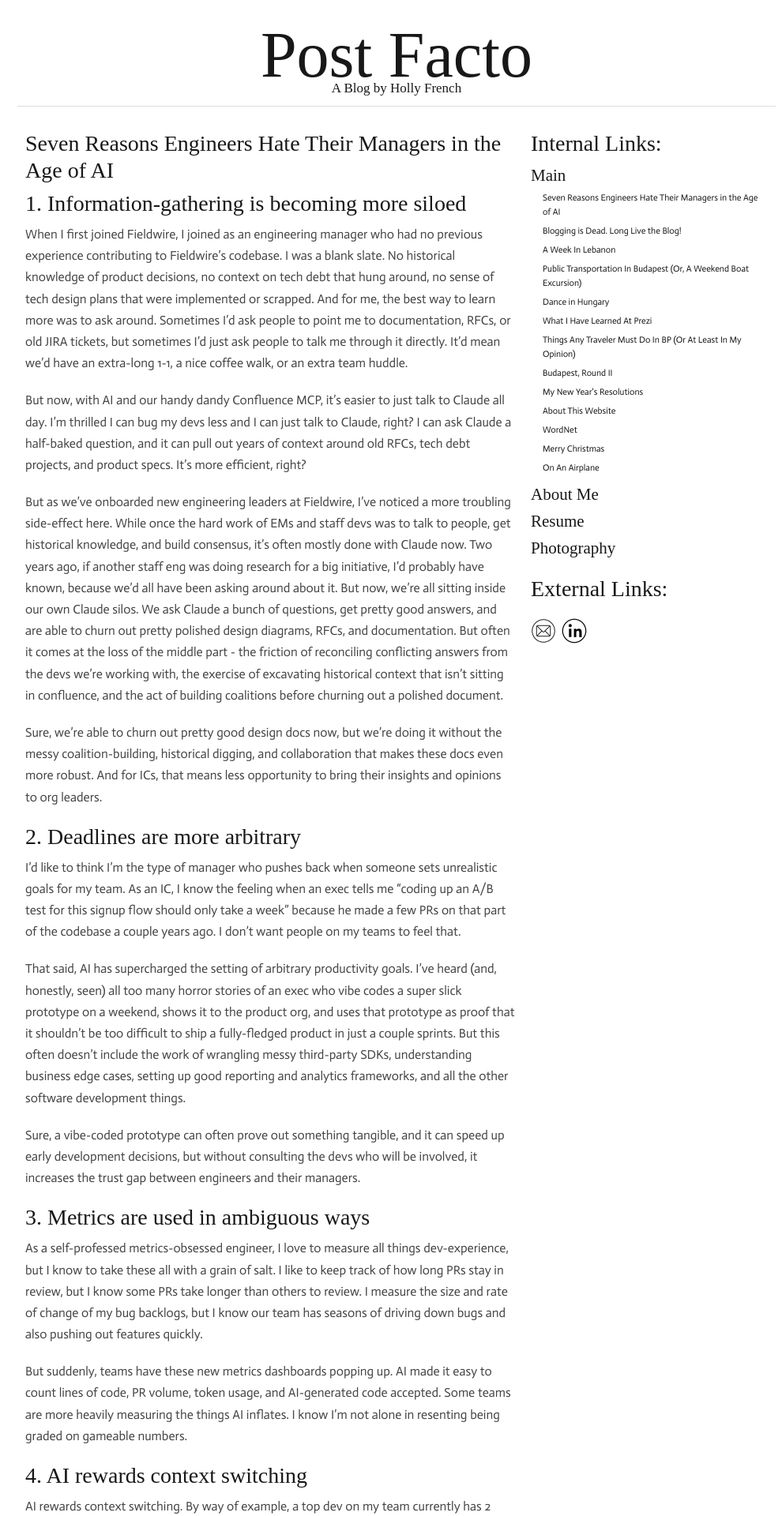
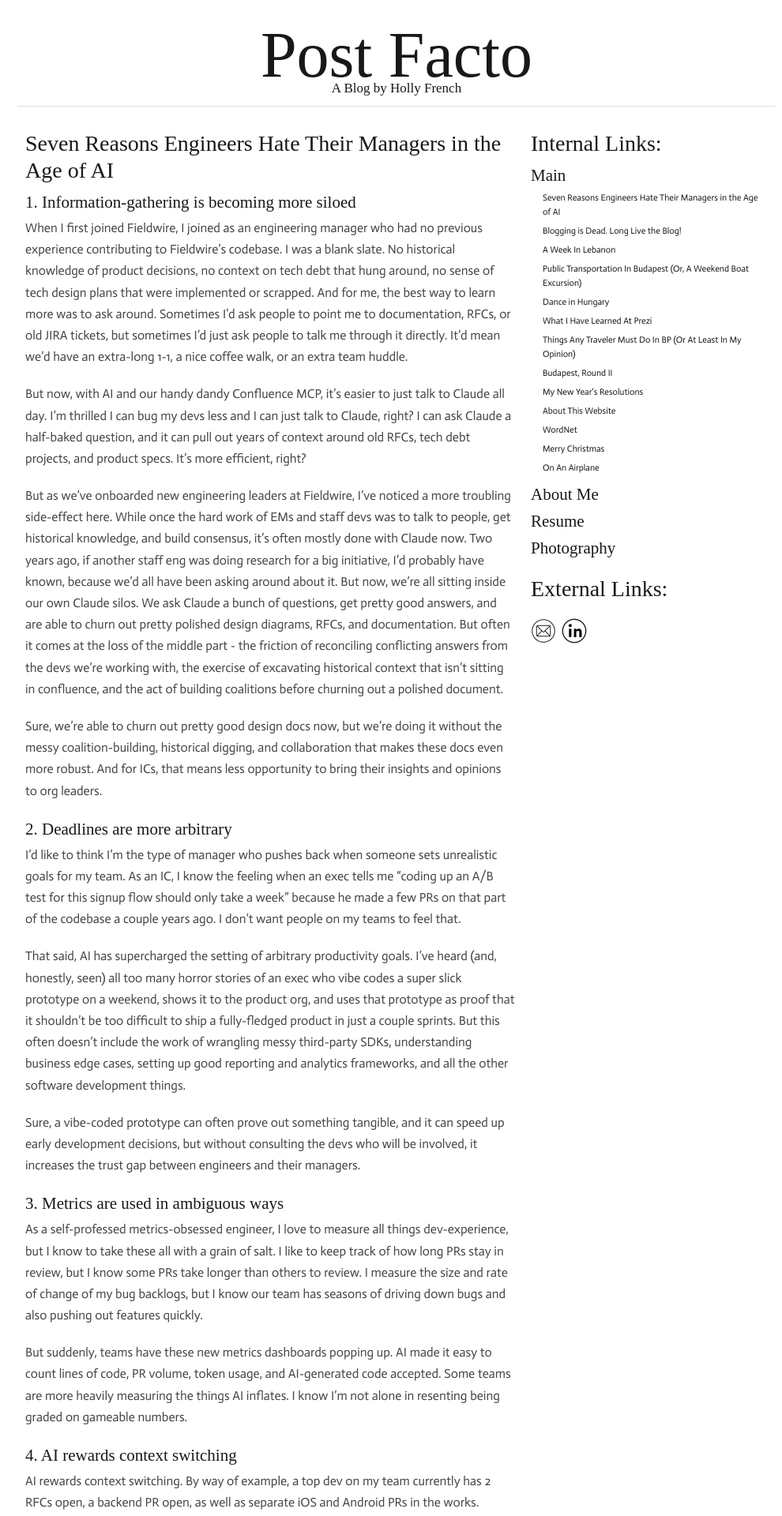
Before and after one commit to phrenchphry11/phrenchphry11.github.com, a Jekyll site: the page built from _posts/2026-08-12-Seven-Reasons-Engineers-Hate-Their-Managers.md, in a window 1280 px wide. Shown: the top 1920 px of the page at 79% size, without its empty margins (138-1128 px from the left). Built offline with Jekyll 4.4.1, drawn with Linux system fonts in a browser that asks for light colours; nearby versions of some CDN libraries; some web fonts are replaced; Markdown is read by kramdown in place of the engine named in the settings; comment, search, counter and statistics services are not loaded.

Commit message:
Shrink section headers further to h4
Co-Authored-By: Claude Sonnet 5 <noreply@anthropic.com>

```diff
--- a/_posts/2026-08-12-Seven-Reasons-Engineers-Hate-Their-Managers.md
+++ b/_posts/2026-08-12-Seven-Reasons-Engineers-Hate-Their-Managers.md
@@ -5,7 +5,7 @@ comments: true
 excerpt: AI has changed a lot in our day-to-day as EMs and ICs.  Here are seven reasons engineers are losing trust in their managers right now, but also the case for hope.
 ---
 
-### 1. Information-gathering is becoming more siloed
+#### 1. Information-gathering is becoming more siloed
 
 When I first joined Fieldwire, I joined as an engineering manager who had no previous experience contributing to Fieldwire's codebase.  I was a blank slate.  No historical knowledge of product decisions, no context on tech debt that hung around, no sense of tech design plans that were implemented or scrapped.  And for me, the best way to learn more was to ask around.  Sometimes I'd ask people to point me to documentation, RFCs, or old JIRA tickets, but sometimes I'd just ask people to talk me through it directly.  It'd mean we'd have an extra-long 1-1, a nice coffee walk, or an extra team huddle.
 
@@ -16,7 +16,7 @@ But as we've onboarded new engineering leaders at Fieldwire, I've noticed a more
 Sure, we're able to churn out pretty good design docs now, but we're doing it without the messy coalition-building, historical digging, and collaboration that makes these docs even more robust.  And for ICs, that means less opportunity to bring their insights and opinions to org leaders.
 
 
-### 2. Deadlines are more arbitrary
+#### 2. Deadlines are more arbitrary
 
 I'd like to think I'm the type of manager who pushes back when someone sets unrealistic goals for my team.  As an IC, I know the feeling when an exec tells me "coding up an A/B test for this signup flow should only take a week" because he made a few PRs on that part of the codebase a couple years ago. I don't want people on my teams to feel that.
 
@@ -24,13 +24,13 @@ That said, AI has supercharged the setting of arbitrary productivity goals.  I'v
 
 Sure, a vibe-coded prototype can often prove out something tangible, and it can speed up early development decisions, but without consulting the devs who will be involved, it increases the trust gap between engineers and their managers.
 
-### 3. Metrics are used in ambiguous ways
+#### 3. Metrics are used in ambiguous ways
 
 As a self-professed metrics-obsessed engineer, I love to measure all things dev-experience, but I know to take these all with a grain of salt.  I like to keep track of how long PRs stay in review, but I know some PRs take longer than others to review.  I measure the size and rate of change of my bug backlogs, but I know our team has seasons of driving down bugs and also pushing out features quickly.
 
 But suddenly, teams have these new metrics dashboards popping up.  AI made it easy to count lines of code, PR volume, token usage, and AI-generated code accepted.  Some teams are more heavily measuring the things AI inflates. I know I'm not alone in resenting being graded on gameable numbers.
 
-### 4. AI rewards context switching
+#### 4. AI rewards context switching
 
 AI rewards context switching.  By way of example, a top dev on my team currently has 2 RFCs open, a backend PR open, as well as separate iOS and Android PRs in the works.  Claude is great at cruising through these different workstreams, and this dev's commit numbers this month are through the roof.
 
@@ -38,19 +38,19 @@ The problem?  Engineering managers are fundamentally supposed to be GOOD at cont
 
 And I worry this will deepen the problem.  EMs are used to context switching, AI supercharges IC-level context switching.  EMs can easily capitalize on an IC's fragmented attention by jamming in more planning meetings, sprint ceremonies, all while losing sight of the most important thing to protect: an IC's focus.
 
-### 5. Performance expectations are subtly changing
+#### 5. Performance expectations are subtly changing
 
 We've heard a lot about the collapsing of R&D roles in software orgs now.  PMs can vibe code prototypes, and engineers can free up their time to help make product decisions.  It feels like everyone's mental model of a "good" engineer is changing.  Now, a good engineer is someone who can code, but can also be flexible, jump in with product enhancements, be willing to try new ideas, technology, or product areas.
 
 That said, how many EMs and engineering orgs are actually updating their career ladders to reflect that?  How many interview loops are changed to test IC engineers on their product sense?  Folks say "taste" is the differentiator of strong people in engineering organizations, but how often are we making that explicit in our organizational expectations?
 
-### 6. We're shipping more hype-driven features
+#### 6. We're shipping more hype-driven features
 
 The AI hype is real.  Every earnings call, every press release, it's AI.  As an engineering manager, I know I'm not alone in unsuccessfully pushing back on the value of another AI-enabled product just so we can say "AI" on the next press release, all while critical bugs go unaddressed.
 
 And to be fair, execs often have good reason to need to ship these things, and I often don't have full context or backstory.  But, how do we as eng leaders both share the AI narrative to the eng org in a compelling way, but at the same time thread the needle of allowing IC-level pushback when it's constructive?
 
-### 7. There's the existential disrespect
+#### 7. There's the existential disrespect
 
 There's this constantly simmering threat now of AI replacing all our jobs.  It's simmering underneath everything I just wrote about.  It's the fear that managers view engineers as nothing more than a cost center.  It's the existential disrespect.
 
@@ -59,6 +59,6 @@ Each time an exec aggressively pushes AI, says "coding was never the hard part,"
 It's not the AI tools that engineers hate, it's the way engineers are treated like replaceable cogs in the very expensive software engineering wheel.  And, yeah, there's no doubt the profession is changing.  But it's not changing fast enough to fully replace all our engineers.  So as managers, we have to respect our engineers enough to keep them engaged and aboard our mission of building software to the best of our abilities.
 
 
-### There's hope?
+#### There's hope?
 
 My hope is engineers with supportive managers and organizations are having the best year of their careers.  My hope is the tools coming out are turning up the volume of what engineers are capable of, not devaluing them.
```
